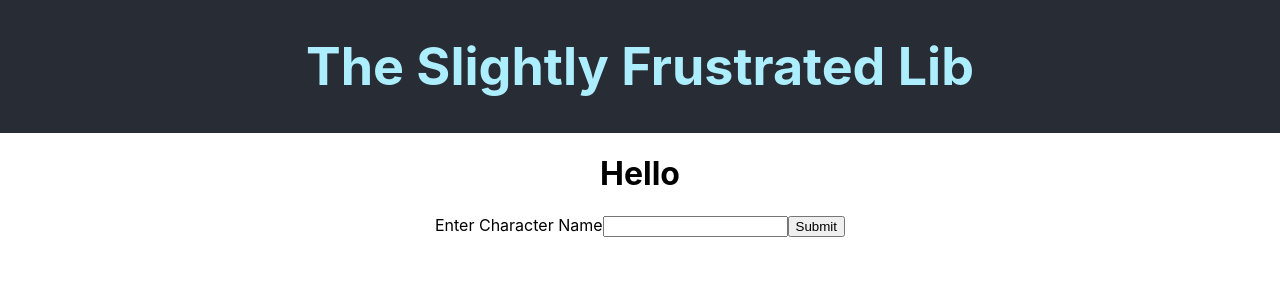
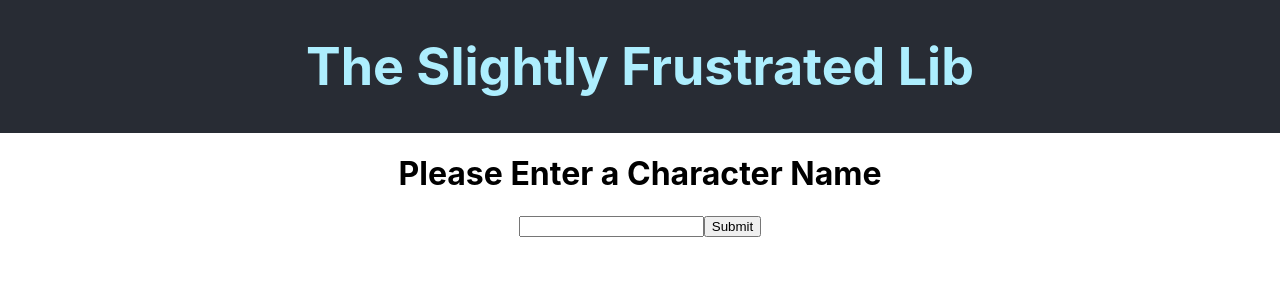
Before and after one commit to ttguitarnoob-dev/madlib, a React (Create React App) app: page /create-story in a window 1280 px wide. Shown: the top 300 px of the page. Built offline with nearby package versions, Linux system fonts and the light colour scheme.

Commit message:
something was changed

```diff
--- a/src/components/CreateStory.jsx
+++ b/src/components/CreateStory.jsx
@@ -23,9 +23,9 @@ const CreateStory = () => {
 
     return (
         <div>
-            <h1>Hello</h1>
+            <h1>Please Enter {storyOne[currentRound].thing}</h1>
             <form onSubmit={handleSubmit} >
-                <label>Enter {storyOne[currentRound].thing}</label>
+                {/* <label>Enter {storyOne[currentRound].thing}</label> */}
                 <input type="text" value={input} onChange={handleChange} />
                 <input type="submit" value="Submit" />
             </form>
--- a/src/data/StoryOne.js
+++ b/src/data/StoryOne.js
@@ -1,15 +1,69 @@
 export const storyOne = [
     {
-        thing:'Character Name'
+        thing:'a Character Name'
 
     },
     {
-        thing:'Noun'
+        thing:'a Noun'
     },
     {
-        thing:'Adjective'
+        thing:'an Adjective'
     },
     {
-        thing:'Noun'
-    }
+        thing:'something that has a pungent odor'
+    },
+    {
+        thing:'a Noun'
+    },
+    {
+        thing:'a Noun'
+    },
+    {
+        thing:'a Noun'
+    },
+    {
+        thing:'a Noun'
+    },
+    {
+        thing:'a Noun'
+    },
+    {
+        thing:'a Noun'
+    },
+    {
+        thing:'a Noun'
+    },
+    {
+        thing:'a Noun'
+    },
+    {
+        thing:'a Noun'
+    },
+    {
+        thing:'a Noun'
+    },
+    {
+        thing:'a Noun'
+    },
+    {
+        thing:'a Noun'
+    },
+    {
+        thing:'a Noun'
+    },
+    {
+        thing:'a Noun'
+    },
+    {
+        thing:'a Noun'
+    },
+    {
+        thing:'a Noun'
+    },
+    {
+        thing:'a Noun'
+    },
+    {
+        thing:'a Noun'
+    },
 ]
```
